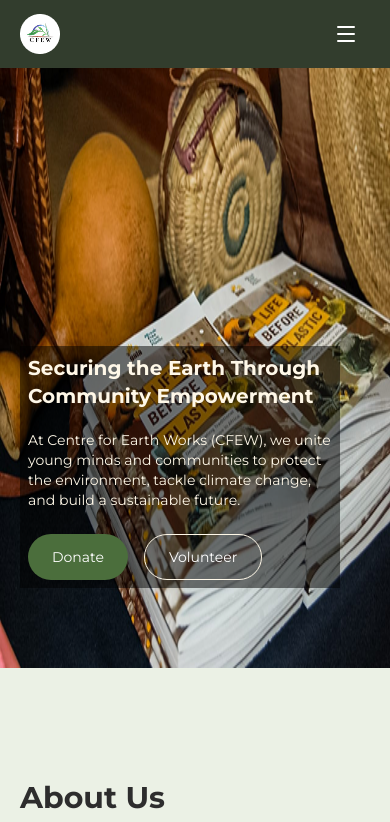
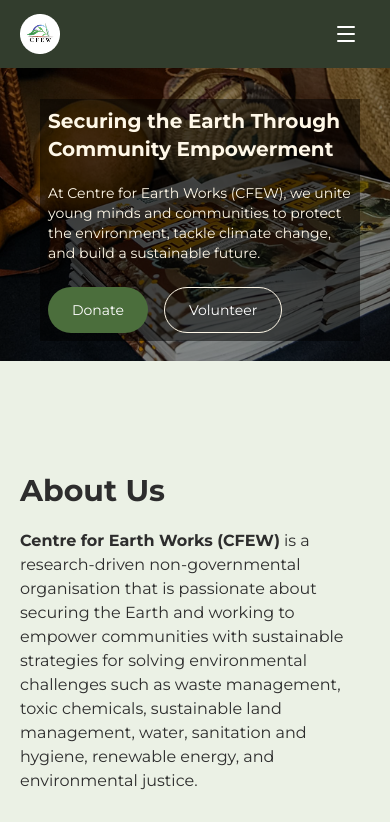
Before and after one commit to Akintayo74/CFEW-website-dian, a React (Vite) app: page / in a window 390 px wide. Shown: the top 822 px of the page. Built offline with nearby package versions, Linux system fonts and the light colour scheme.

Commit message:
Fix 'ImageBanner' for more responsive images
Use various aspect ratios at different screen sizes to present
images nicely on all screens.
Also adds 'lg:flex-0' to 'GetInvolved' section to prevent ridiculous
spacing on Desktop screens.

```diff
--- a/src/components/GetInvolved/GetInvolved.jsx
+++ b/src/components/GetInvolved/GetInvolved.jsx
@@ -11,7 +11,7 @@
         imageAlt="Image of a young girl being handed a gift by a member of the CFEW organisation."
       >
 
-        <div className="w-full p-5 lg:p-10 flex flex-col flex-1 justify-between bg-cfew-primary-600 text-cfew-interface rounded text-start">
+        <div className="w-full p-5 lg:p-10 flex flex-col flex-1 lg:flex-0 justify-between bg-cfew-primary-600 text-cfew-interface rounded text-start">
           <h4 className="font-bold text-3xl lg:text-4xl mb-2 md:mb-4 leading-tight">Get Involved</h4>
           <p className="text-xs md:text-lg font-normal leading-relaxed ">
             Every initiative, every donation, and every volunteer effort creates a lasting impact that fuels our mission of hope and change.
--- a/src/components/ImageBanner/ImageBanner.jsx
+++ b/src/components/ImageBanner/ImageBanner.jsx
@@ -6,7 +6,7 @@
       <img
         src={imageSrc}
         alt={imageAlt}
-        className='w-full object-cover'
+        className='w-full aspect-[4/3] md:aspect-[16/9] lg:aspect-[21/9] object-cover'
       />
       {overlay && <div className='absolute inset-0 bg-black/40'></div>}
 
--- a/src/components/Slideshow/Slideshow.jsx
+++ b/src/components/Slideshow/Slideshow.jsx
@@ -1,5 +1,6 @@
 import React from "react";
 import Card from "../Card/Card";
+import ImageBanner from "../ImageBanner/ImageBanner";
 
 function Slideshow() {
   //  const slides = [
@@ -11,12 +12,19 @@
   // ];
 
   return (
-    <div className="relative">
-      <img src="/slide-1.png" className="h-150 w-full md:h-auto" />
-      <div className="absolute bottom-20 left-0">
-        <Card />
-      </div>
-    </div>
+    // <div className="relative">
+    //   <img src="/slide-1.png" className="h-150 w-full md:h-auto" />
+    //   <div className="absolute bottom-20 left-0">
+    //     <Card />
+    //   </div>
+    // </div>
+
+    <ImageBanner
+      imageSrc='/slide-1.png'
+      imageAlt='An image'
+    >
+      <Card />
+    </ImageBanner>
   );
 }
 
```
